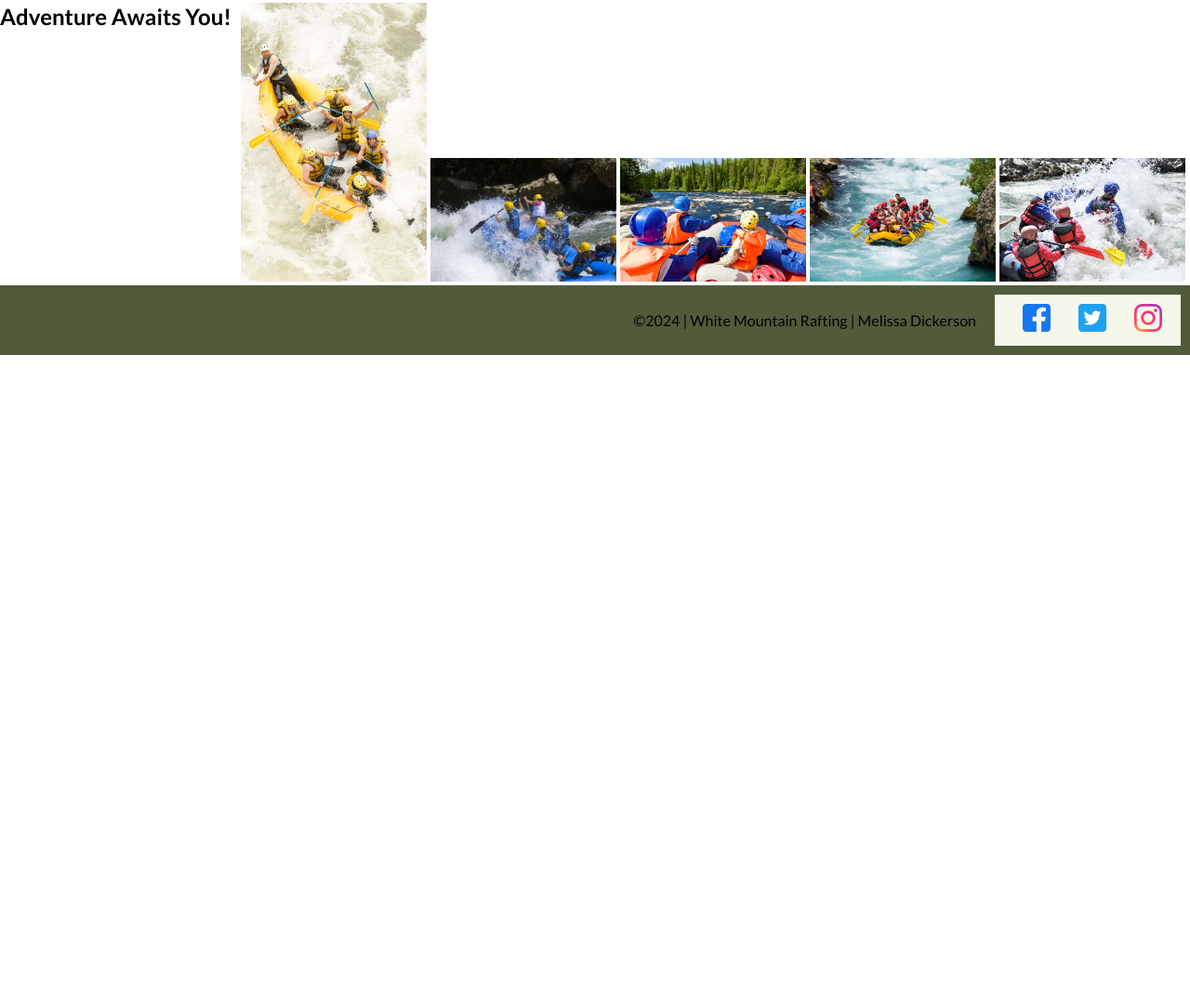
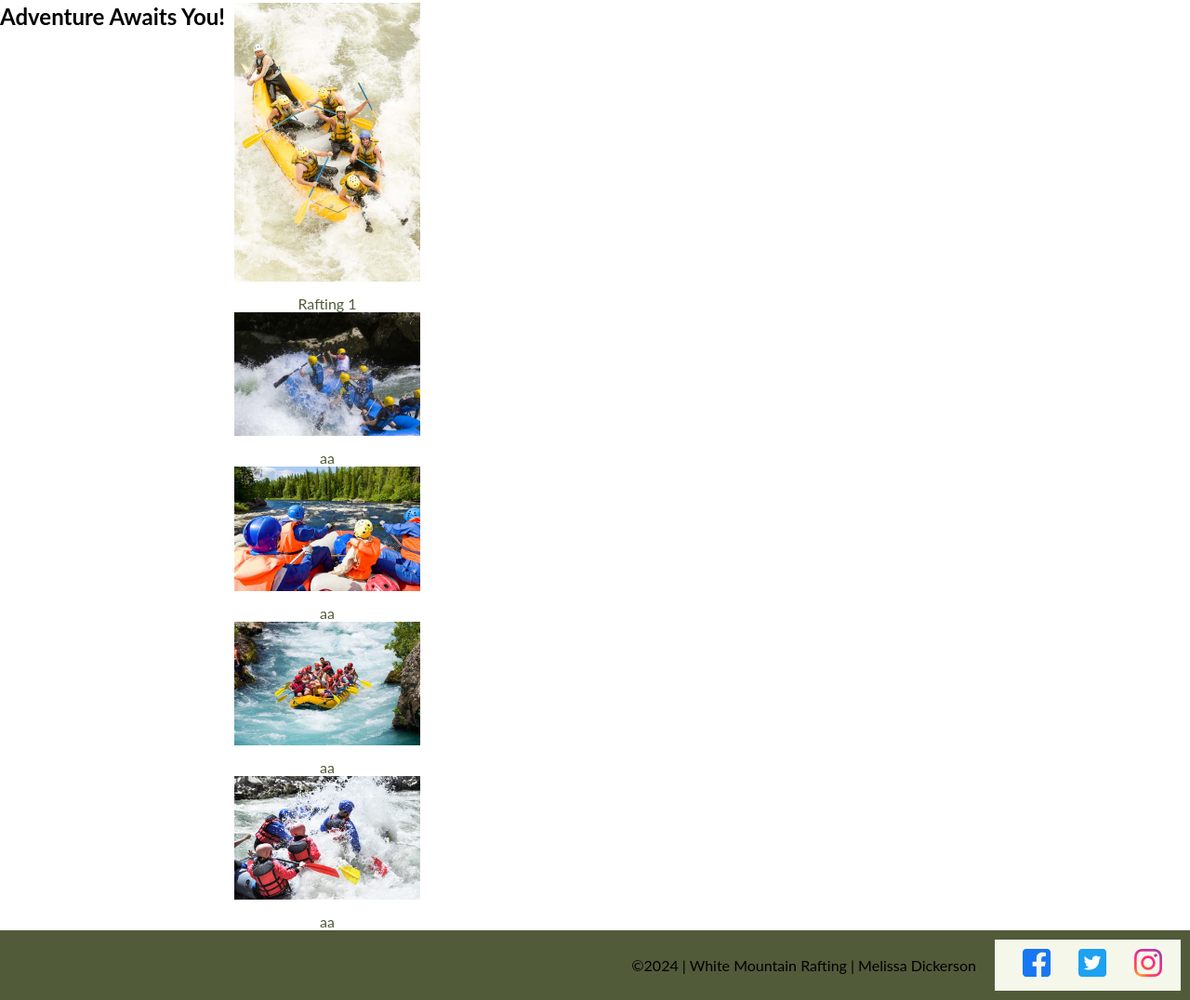
Before and after one commit to Melissard02/wdd130, a plain HTML site: page wwr/about.html in a window 1280 px wide. Shown: the part 1246-2322 px from the top of the page at 93% size. Before the commit the page ends 1628 px from the top, so only its background shows below. Drawn offline with Linux system fonts and the light colour scheme.

Commit message:
asdffdas

```diff
--- a/wwr/about.html
+++ b/wwr/about.html
@@ -1,7 +1,6 @@
 <!DOCTYPE html>
 <html lang="en-US">
 <head>
-    <style> @import url('https://fonts.googleapis.com/css2?family=Lato:ital,wght@0,100;0,300;0,400;0,700;0,900;1,100;1,300;1,400;1,700;1,900&display=swap'); </style>
     <meta charset="utf-8">
     <meta name="viewport" content="width=device-width,initial-scale=1.0">
     <meta name="author" content="Melissa Dickerson">
@@ -37,11 +36,26 @@
         <section class="adventure">
             <h2>Adventure Awaits You!</h2>
             <div class="asventure-images">
-                <img src="images/rafting1.jpg" alt="Rafting Image">
-                <img src="images/rafting2.jpg" alt="Rafting Image">
-                <img src="images/rafting3.jpg" alt="Rafting Image">
-                <img src="images/rafting4.jpg" alt="Rafting Image">
-                <img src="images/rafting5.jpg" alt="Rafting Image">
+                <figure>
+                    <img src="images/rafting1.jpg" alt="Rafting Image">
+                    <figcaption>Rafting 1</figcaption>
+                </figure>
+                <figure>
+                   <img src="images/rafting2.jpg" alt="Rafting Image">
+                   <figcaption>aa</figcaption>
+                </figure>
+                <figure>
+                    <img src="images/rafting3.jpg" alt="Rafting Image">
+                    <figcaption>aa</figcaption>
+                </figure>
+                <figure>
+                  <img src="images/rafting4.jpg" alt="Rafting Image">
+                  <figcaption>aa</figcaption>
+                </figure>
+                <figure>
+                   <img src="images/rafting5.jpg" alt="Rafting Image">
+                   <figcaption>aa</figcaption>
+                </figure>
             </div>
         </section>
     </main>
```
